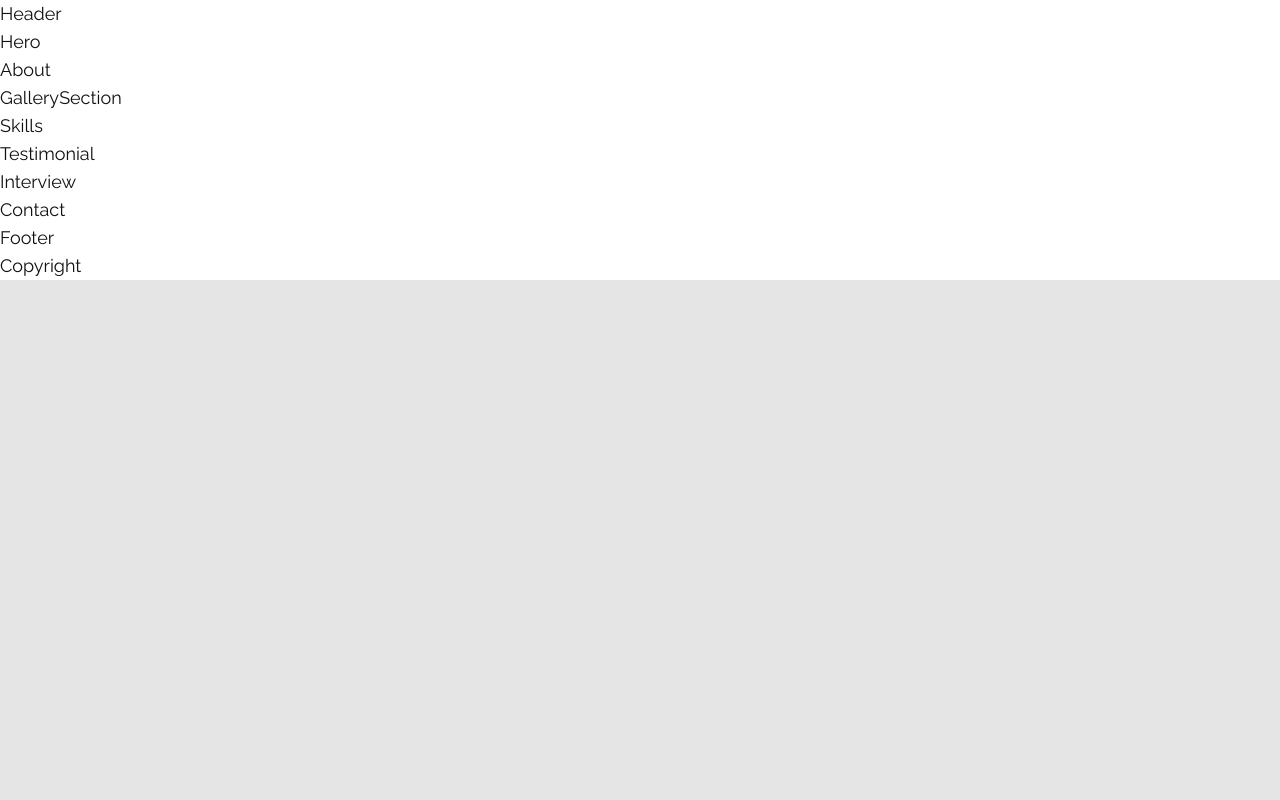
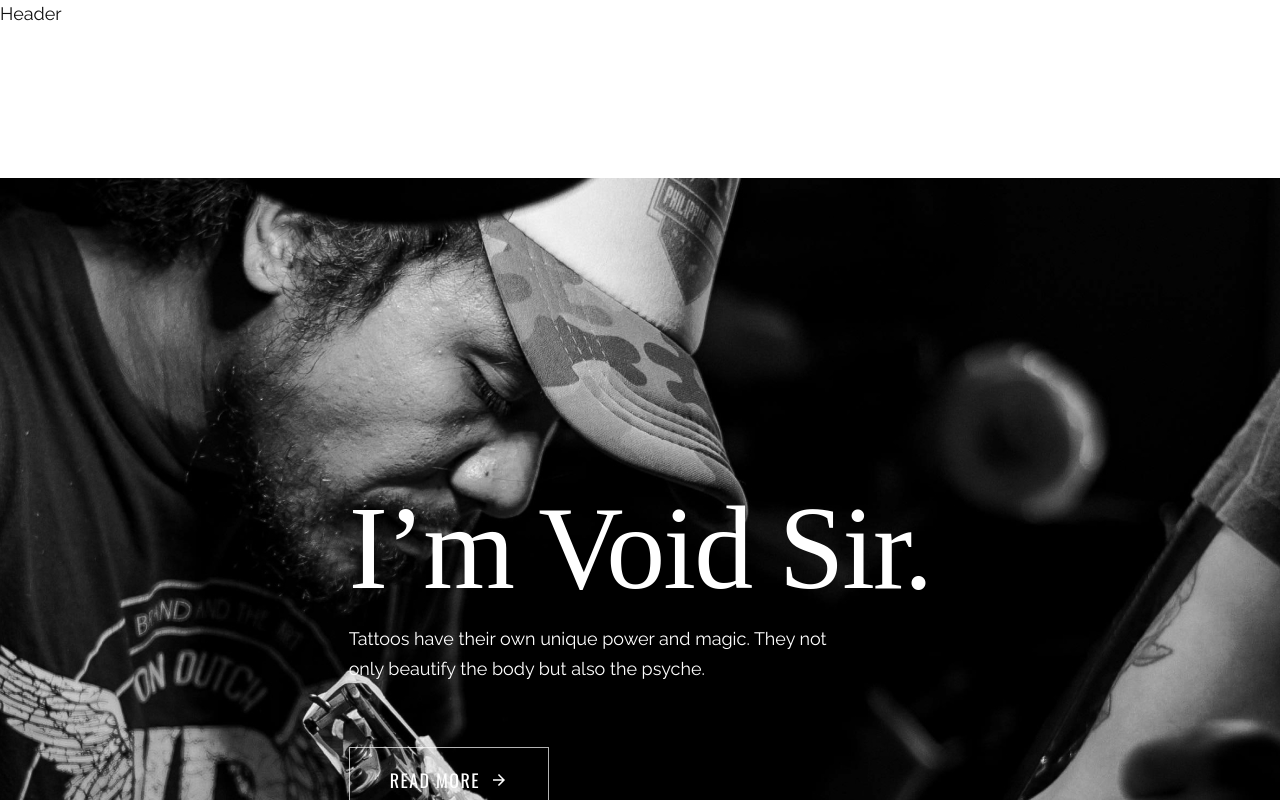
Before and after one commit to alqmst99/tattoo-studio, a React (Create React App) app: page / in a window 1280 px wide. Shown: the top 800 px of the page. Built offline with nearby package versions, Linux system fonts and the light colour scheme; the HTML template or start-up script is replaced by a standard one; a web font is replaced by a local one.

Commit message:
hero section

```diff
--- a/src/components/Hero.js
+++ b/src/components/Hero.js
@@ -1,7 +1,58 @@
-import React from 'react';
+import React from "react";
+//import hero data
+import { heroData } from "../data";
+
+//import motion
+import { motion } from "framer-motion";
+
+//import variants
+import { fadeIn } from "../variants";
+
+const container = {
+  hidden: {},
+  show: {
+    transition: {
+      staggerChildren: 0.1,
+      delayChildren: 0.6,
+    },
+  },
+};
 
 const Hero = () => {
-  return <div>Hero</div>;
+  //destructure hero data
+  const { title, subtitle, btnText, btnIcon } = heroData;
+
+  return (
+    <section className="bg-hero bg-cover bg-center min-h-[40vh] lg:h-[948px] bg-no-repeat relative mt-[120px] lg:mt-[150px]">
+      <motion.div
+        variants={container}
+        initial="hidden"
+        whileInView={"show"}
+        className="container mx-auto  min-h-[40vh] lg:h-full flex items-center justify-center xl:justify-end"
+      >
+        {/* text*/}
+        <div className="text-white text-center lg:text-left lg:max-w-[640px]">
+          <motion.h1 variants={fadeIn("down")} className="h1">
+            {title}
+          </motion.h1>
+          <motion.p
+            variants={fadeIn("down")}
+            className="mb-8 lg:mb-16 max-w-lg leading-relaxed "
+          >
+            {subtitle}
+          </motion.p>
+          {/*btn */}
+          <motion.div variants={fadeIn('up')}>
+            <button className="btn btn-sm lg:btn-lg btn-outline mx-auto lg:mx-0">
+              {btnText} <div className="">{btnIcon}</div>{" "}
+            </button>
+          </motion.div>
+        </div>
+        {/*outline text */}
+        <div className="hidden xl:flex absolute -bottom-1 rigth-0 left-0 before:content-outlineText"></div>
+      </motion.div>
+    </section>
+  );
 };
 
 export default Hero;
```
Also changed, not shown: 2 other files (tests, documents, lock files or other folders).
